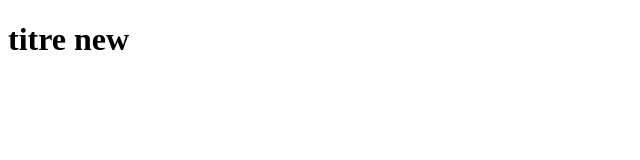
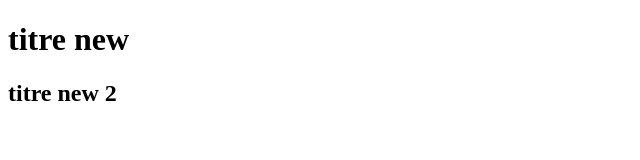
Before and after one commit to keke97310/githubChallenge1, a plain HTML site: page index.html in a window 1280 px wide. Shown: the whole page, without its empty margins (0-640 px from the left). Drawn offline with Linux system fonts and the light colour scheme.

Commit message:
new titre h2
j'ai rajouter un h2

```diff
--- a/index.html
+++ b/index.html
@@ -7,6 +7,6 @@
 </head>
 <body>
     <h1>titre new</h1>
-
+    <h2>titre new 2</h2>
 </body>
 </html>
```
